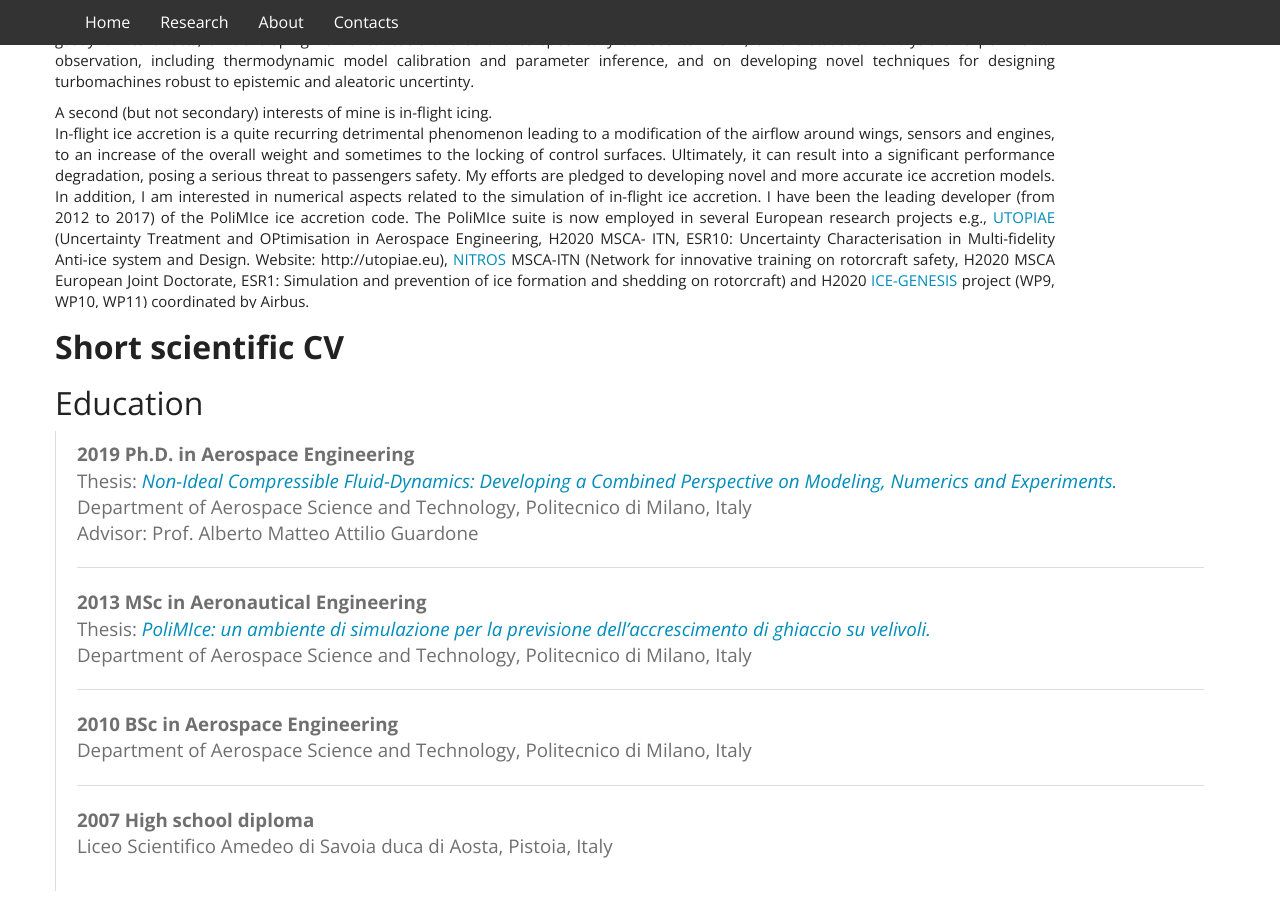
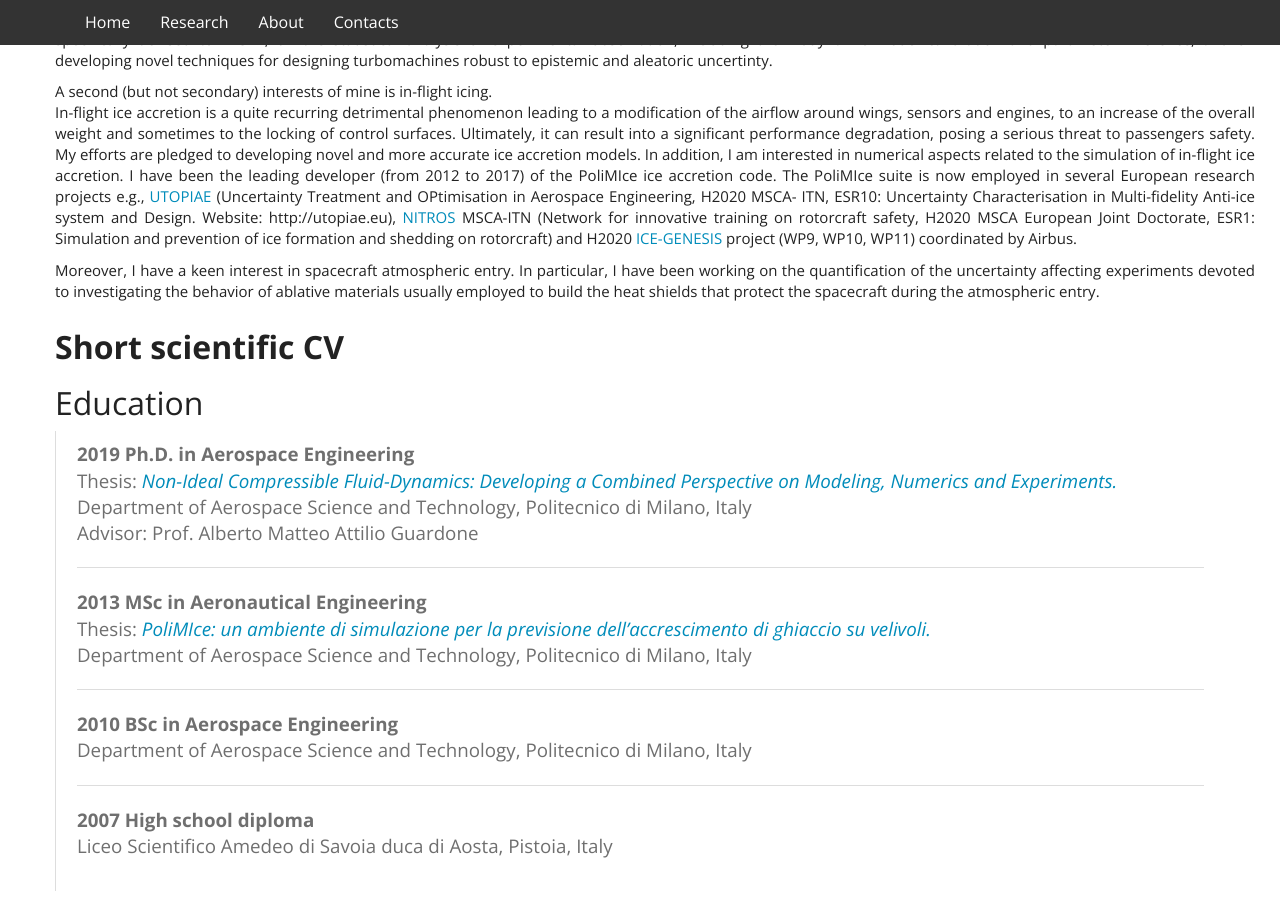
Before and after one commit to LaSerpe/LaSerpe.github.io, a Jekyll site: the page built from index.html, in a window 1280 px wide and 900 px high, scrolled down 867 px. Built offline with Jekyll 4.4.1, drawn with Linux system fonts in a browser that asks for light colours; nearby versions of some CDN libraries; library files that are not in the unit come from our copies.

Commit message:
scroll experiment

```diff
--- a/index.html
+++ b/index.html
@@ -34,7 +34,7 @@
 
     <div class="row";>
     	<h2 class="header-light regular-pad"> <b>Research interests and commitment</b></h2>
-        <div class="col-md-18"; style="height:500px;width:1000px;overflow:auto";>
+        <div class="col-md-18"; style="height:500px;width:1200px;overflow:auto";>
 			<p class="breakAfter"; style="text-align:justify;">
 				The growing concern about the issue of environmental pollution and global warming calls for unprecedented research efforts fostering a transition towards a greener society.
 				I am committed to expand our scientific knowledge and advance state-of-the-art engineering applications, to accelerate an ecological transition that can no longer be postponed.
```
